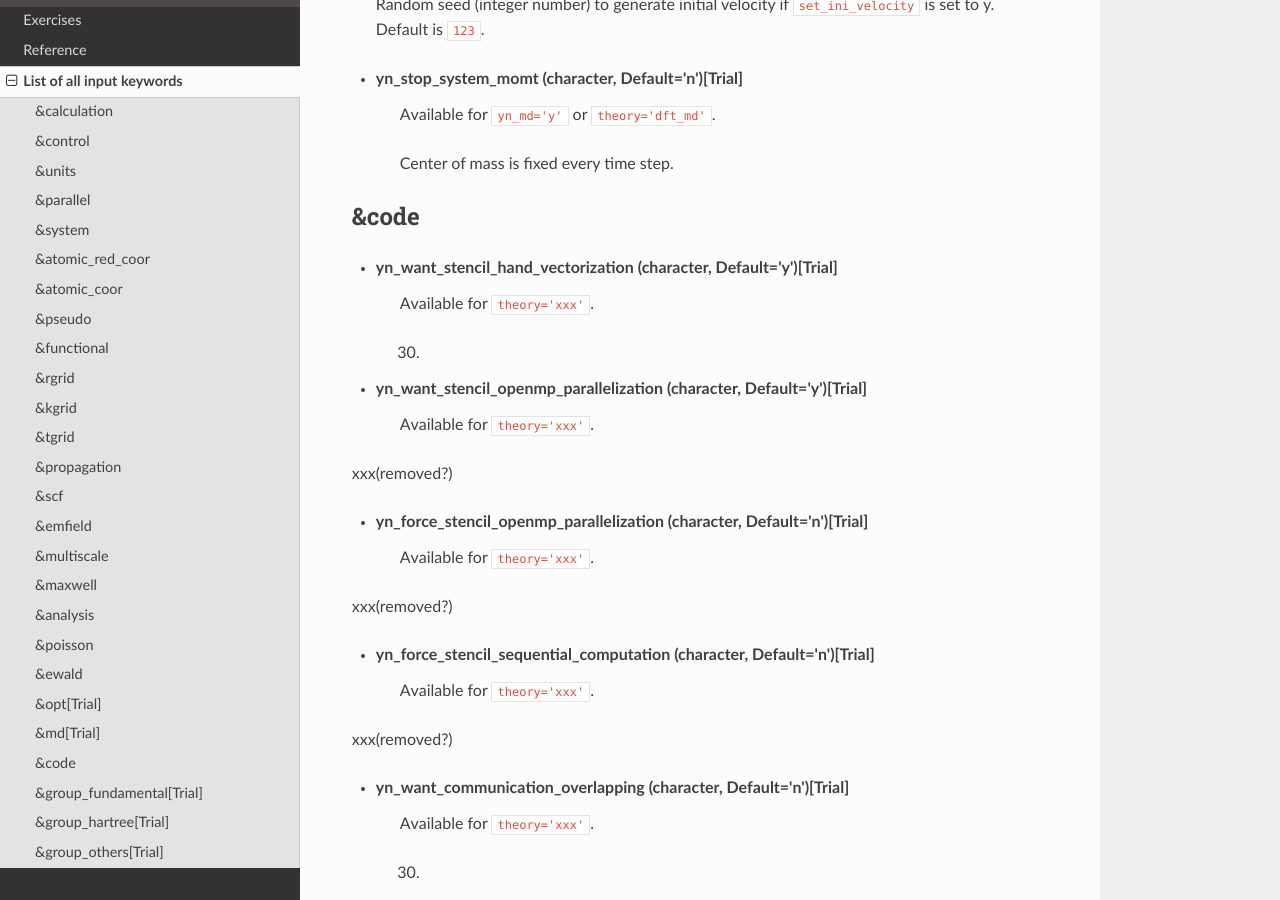
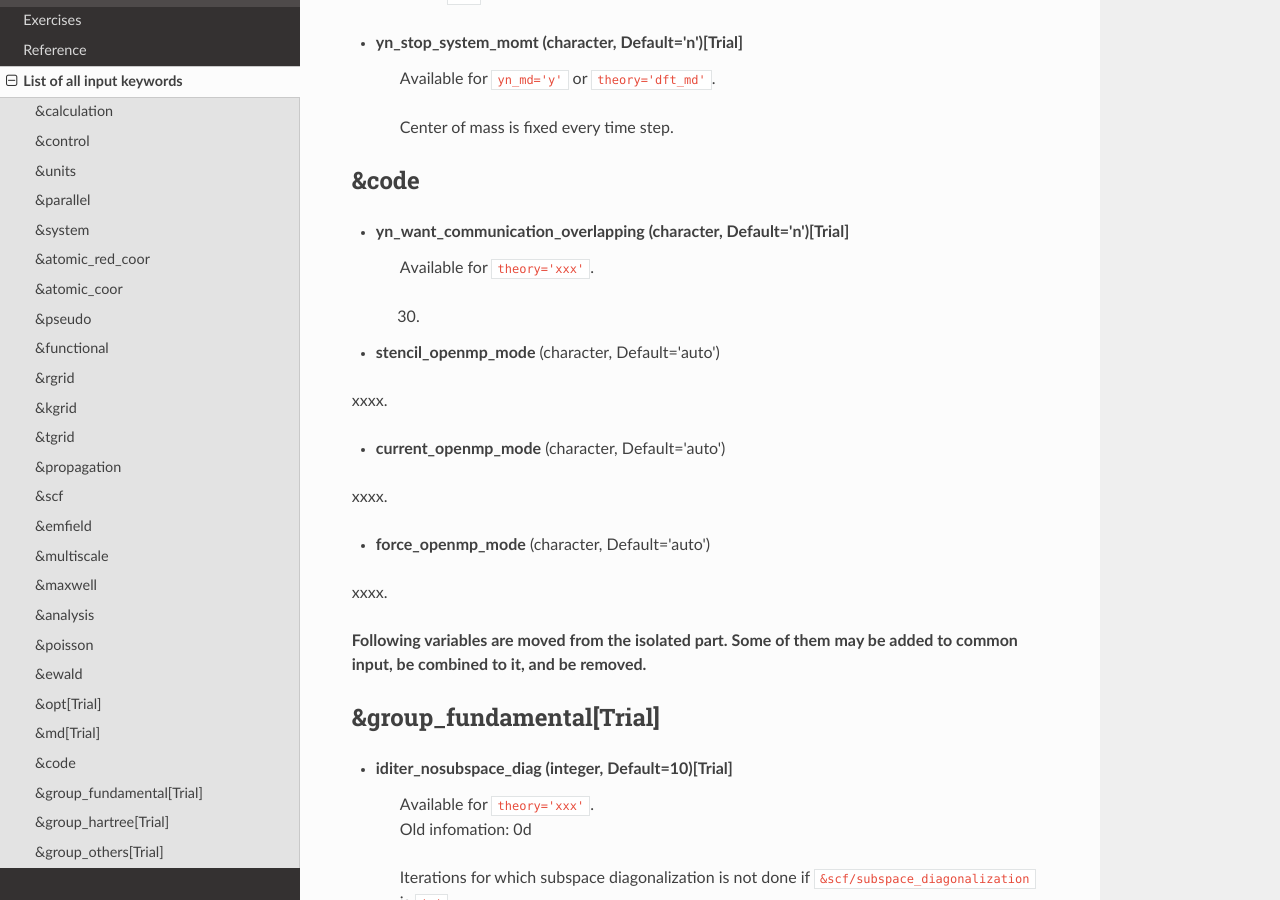
Before and after one commit to SALMON-TDDFT/SALMON-DOCS, a Sphinx documentation site: the page built from source/input_keyword_list.rst, in a window 1280 px wide and 900 px high, scrolled down 31656 px. Built offline with Sphinx 7.4.7 and the Read the Docs theme 2.0.0, drawn with Linux system fonts in a browser that asks for light colours; formulas are drawn with MathJax 3; some of the changed text lies outside the part shown.

Commit message:
Update input_keyword_list.rst

```diff
--- a/source/input_keyword_list.rst
+++ b/source/input_keyword_list.rst
@@ -178,8 +178,6 @@ xxxx.
    | Old infomation: 0d
    xxx.
 
-- **yn_collective_opt** (character, Default='n')
-  xxxxx.
 
 &system
 -------
@@ -1085,23 +1083,6 @@ xxxx.
 &code
 -----
 
-- **yn_want_stencil_hand_vectorization** (character, Default='y')[Trial]
-   | Available for ``theory='xxx'``.
-   xxx.
-
-- **yn_want_stencil_openmp_parallelization** (character, Default='y')[Trial]
-   | Available for ``theory='xxx'``.
-xxx(removed?)
-
-- **yn_force_stencil_openmp_parallelization** (character, Default='n')[Trial]
-   | Available for ``theory='xxx'``.
-xxx(removed?)
-
-- **yn_force_stencil_sequential_computation** (character, Default='n')[Trial]
-   | Available for ``theory='xxx'``.
-xxx(removed?)
-
-
 - **yn_want_communication_overlapping** (character, Default='n')[Trial]
    | Available for ``theory='xxx'``.
    xxx.
```
